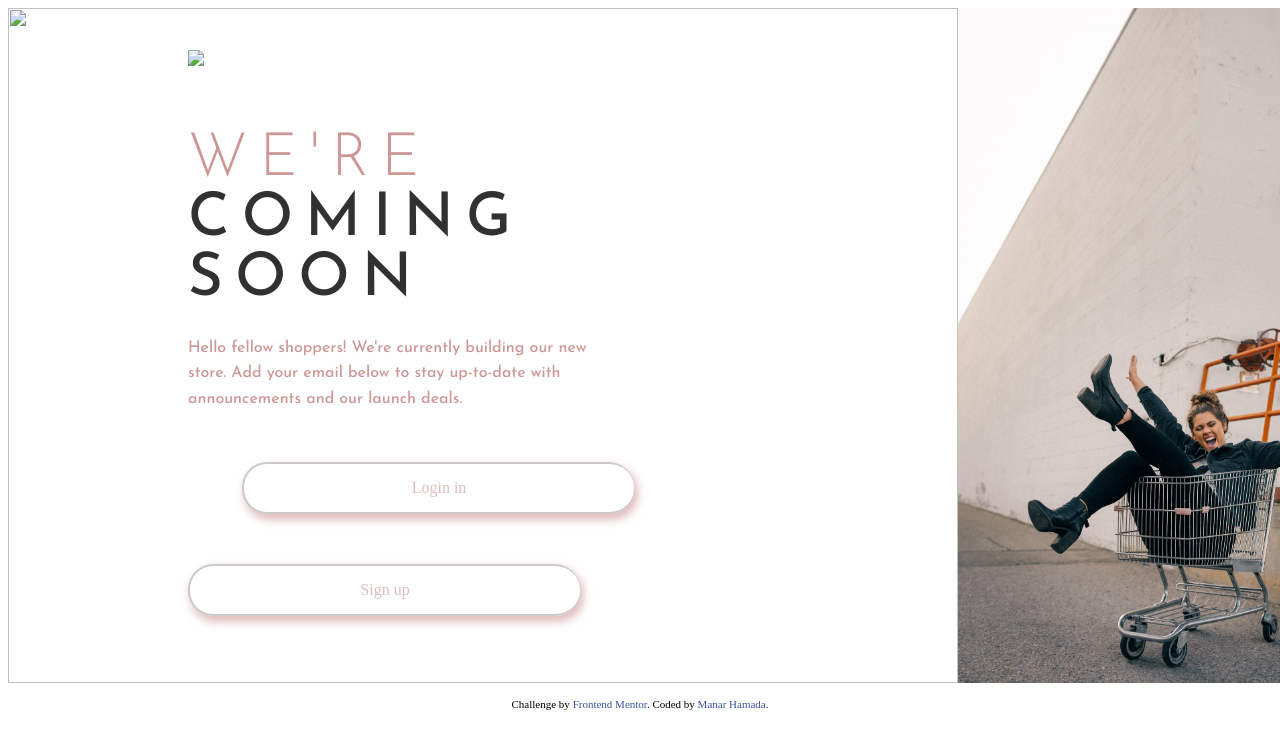
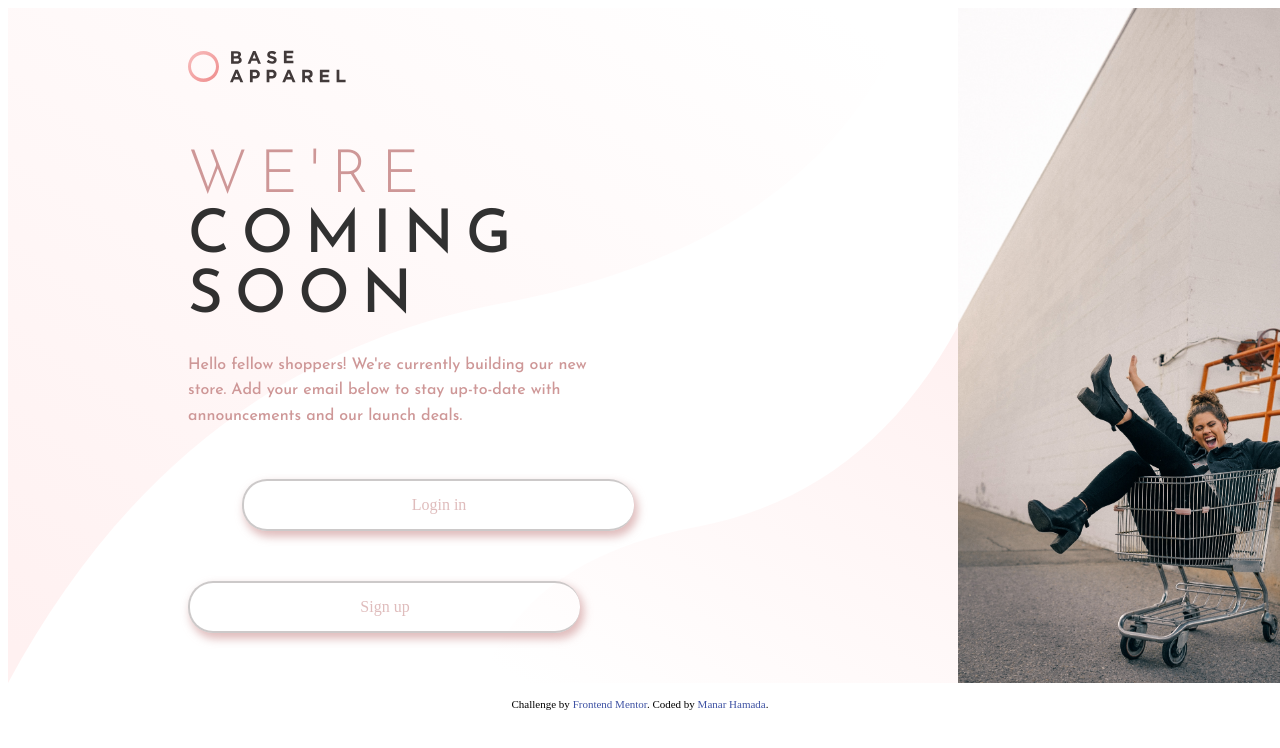
Before and after one commit to manarhamada564/Base, a plain HTML site: page index.html in a window 1280 px wide. Shown: the top 748 px of the page. Drawn offline with Linux system fonts and the light colour scheme.

Commit message:
Update index.html

```diff
--- a/index.html
+++ b/index.html
@@ -18,8 +18,8 @@
 <body>
 <div id = "base">
   <div id = "both">
-    <div><img id = "hero" src="./images/bg-pattern-desktop.svg">
-      <div id = "logo"><img src = "./images/logo.svg">
+    <div><img id = "hero" src="./bg-pattern-desktop.svg">
+      <div id = "logo"><img src = "./logo.svg">
       <p id = "firstp"> we're </p>
         <div id = "br1">
         coming
```
